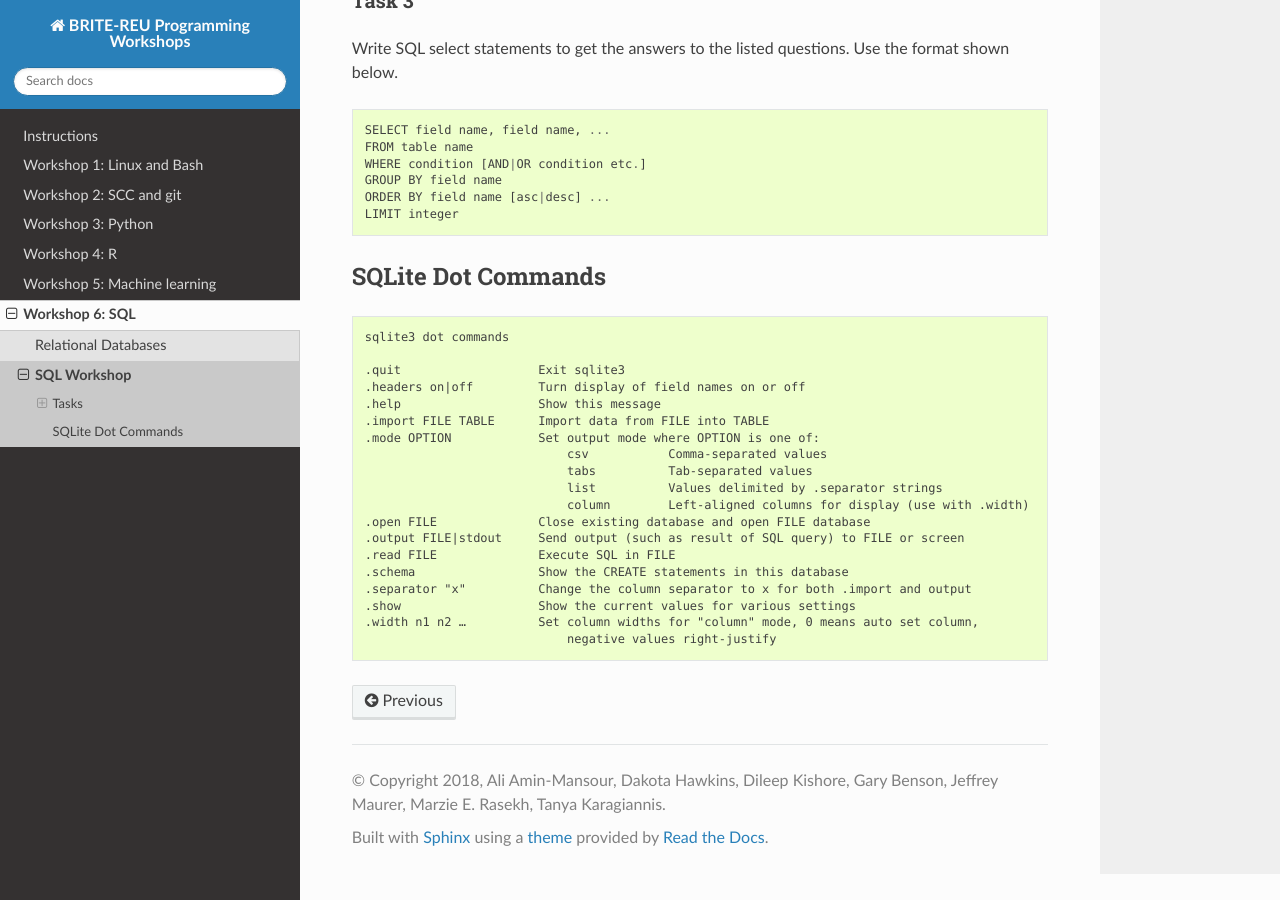
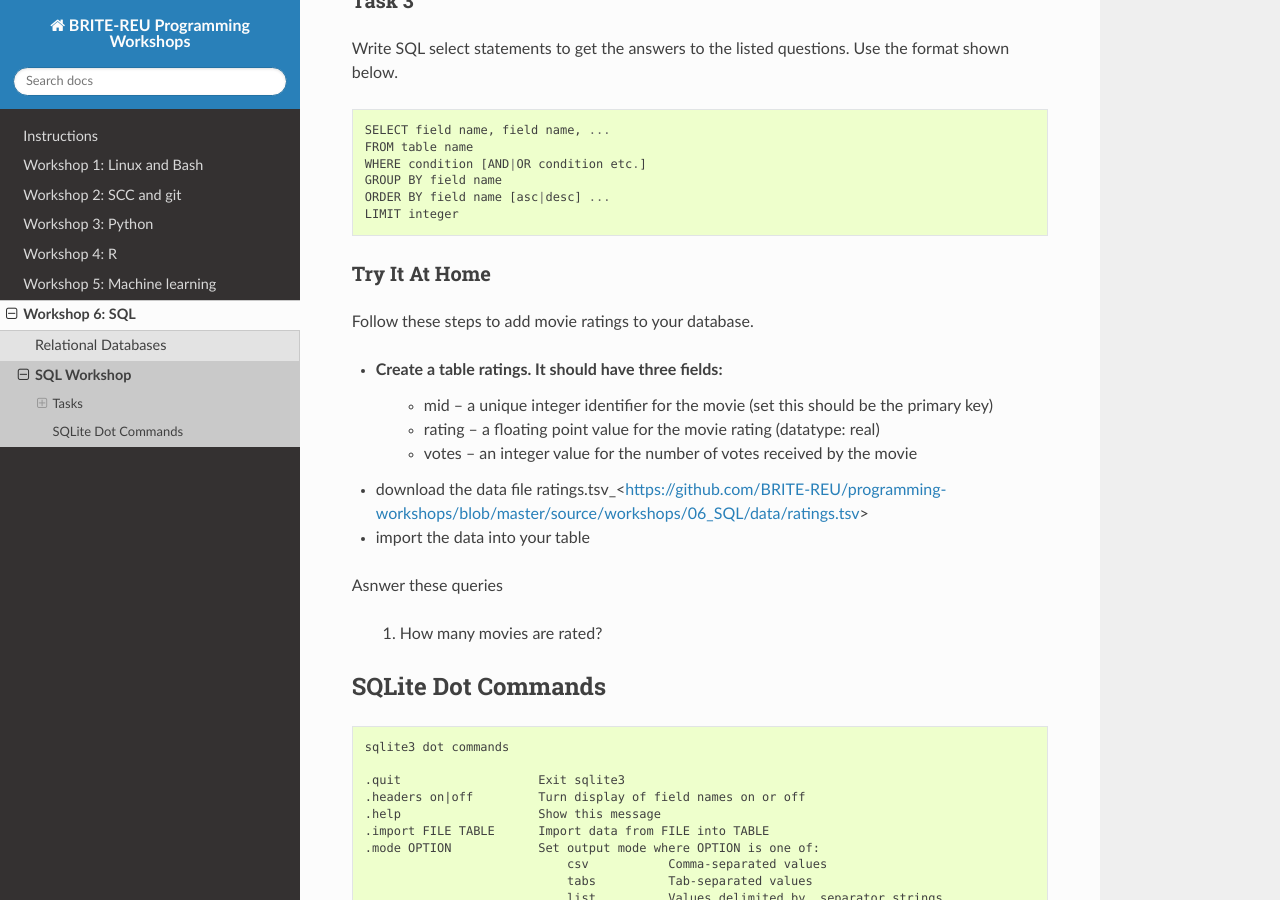
Before and after one commit to BRITE-REU/programming-workshops, a Sphinx documentation site: the page built from source/workshops/06_SQL/Workshop_SQL.rst, in a window 1280 px wide and 900 px high, scrolled down 2790 px. Built offline with Sphinx 7.4.7 and the Read the Docs theme 2.0.0, drawn with Linux system fonts in a browser that asks for light colours.

Commit message:
Update Workshop_SQL.rst

```diff
--- a/source/workshops/06_SQL/Workshop_SQL.rst
+++ b/source/workshops/06_SQL/Workshop_SQL.rst
@@ -155,6 +155,23 @@ Write SQL select statements to get the answers to the listed questions.  Use the
 
 .. _`dot commands`:
 
+***************
+Try It At Home
+***************
+
+Follow these steps to add movie ratings to your database.
+
+- Create a table **ratings**.  It should have three fields:
+	- mid – a unique integer identifier for the movie (set this should be the primary key)
+	- rating – a floating point value for the movie rating (datatype: real)
+	- votes – an integer value for the number of votes received by the movie
+- download the data file ratings.tsv_<https://github.com/BRITE-REU/programming-workshops/blob/master/source/workshops/06_SQL/data/ratings.tsv>
+- import the data into your table
+
+Asnwer these queries
+
+	1. How many movies are rated?
+
 ---------------
 SQLite Dot Commands
 ---------------
```
